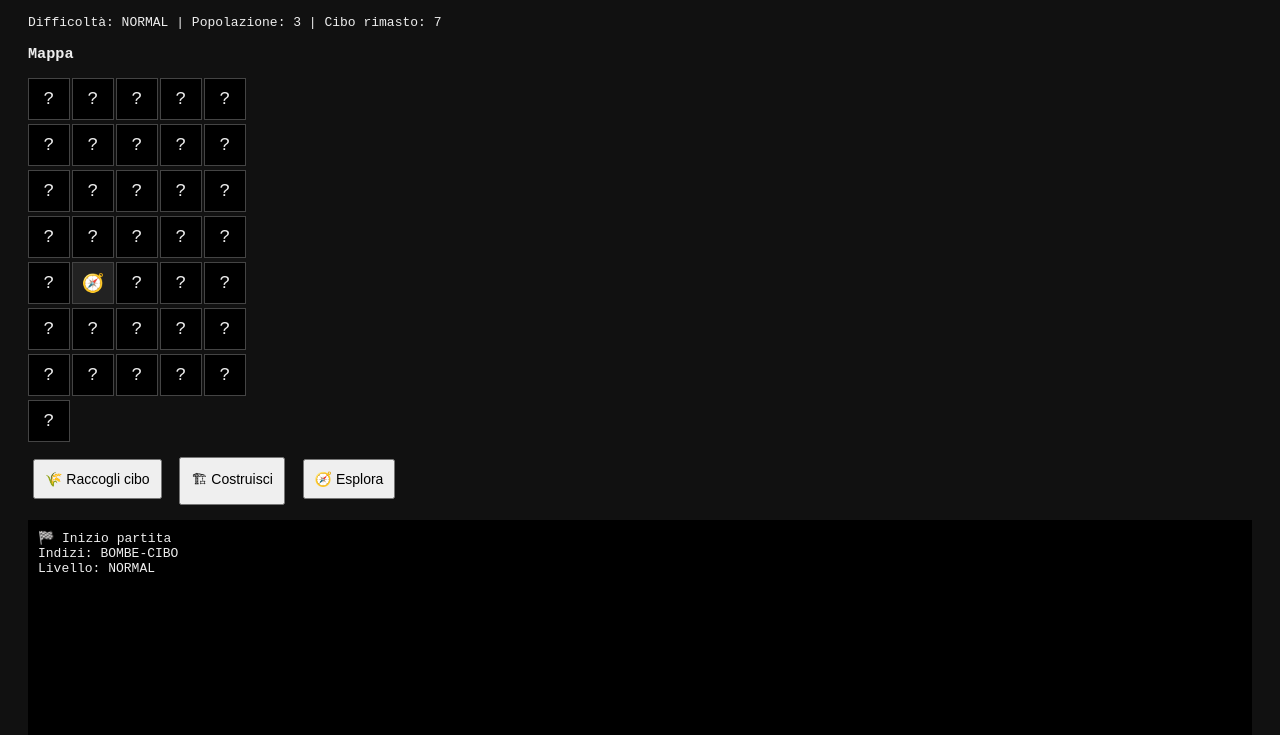
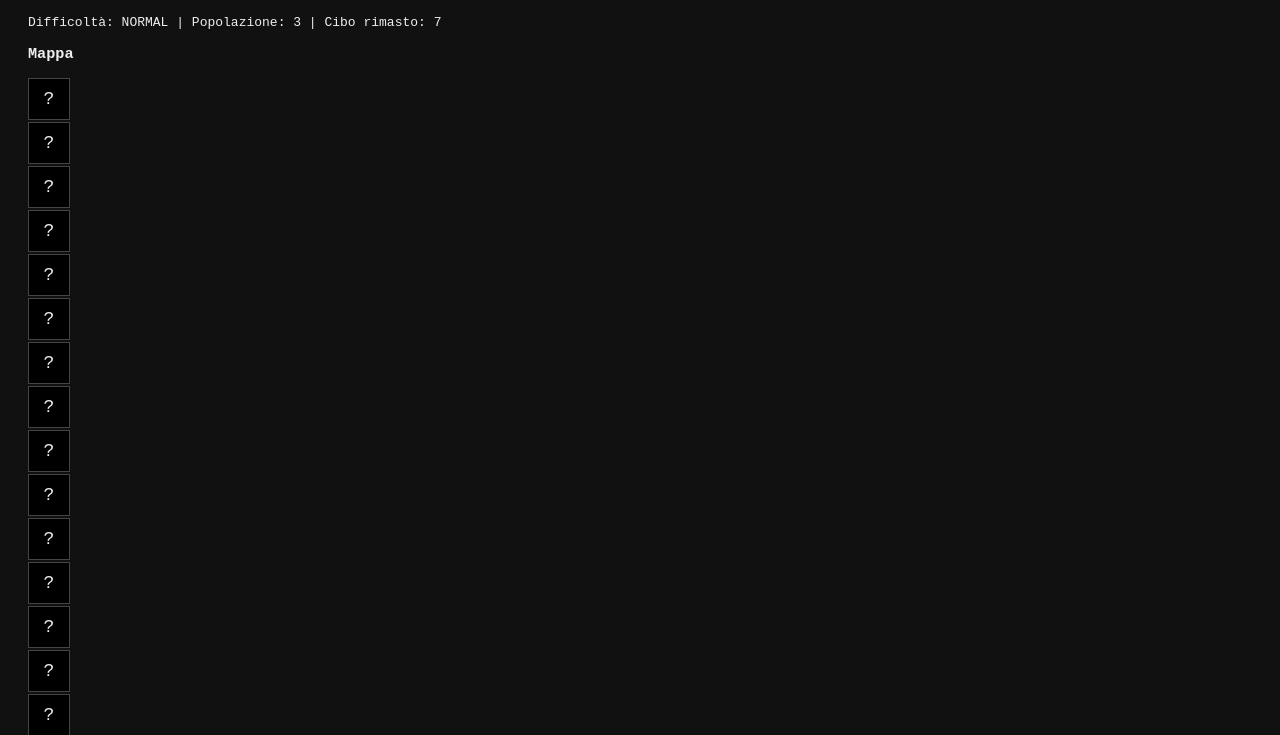
Before and after one commit to inglagattuta/factory, a website: page docs/index.html in a window 1280 px wide. Shown: the part 80-815 px from the top of the page. Drawn offline with Linux system fonts and the light colour scheme.

Commit message:
Update grid-template-columns and add grid-auto-rows

```diff
--- a/docs/style.css
+++ b/docs/style.css
@@ -26,10 +26,12 @@ button {
 
 #map {
   display: grid;
-  grid-template-columns: repeat(5, 40px);
+  grid-template-columns: repeat(var(--size), 40px);
+  grid-auto-rows: 40px;
   gap: 4px;
   margin: 10px 0;
 }
+
 
 .cell {
   width: 40px;
```
